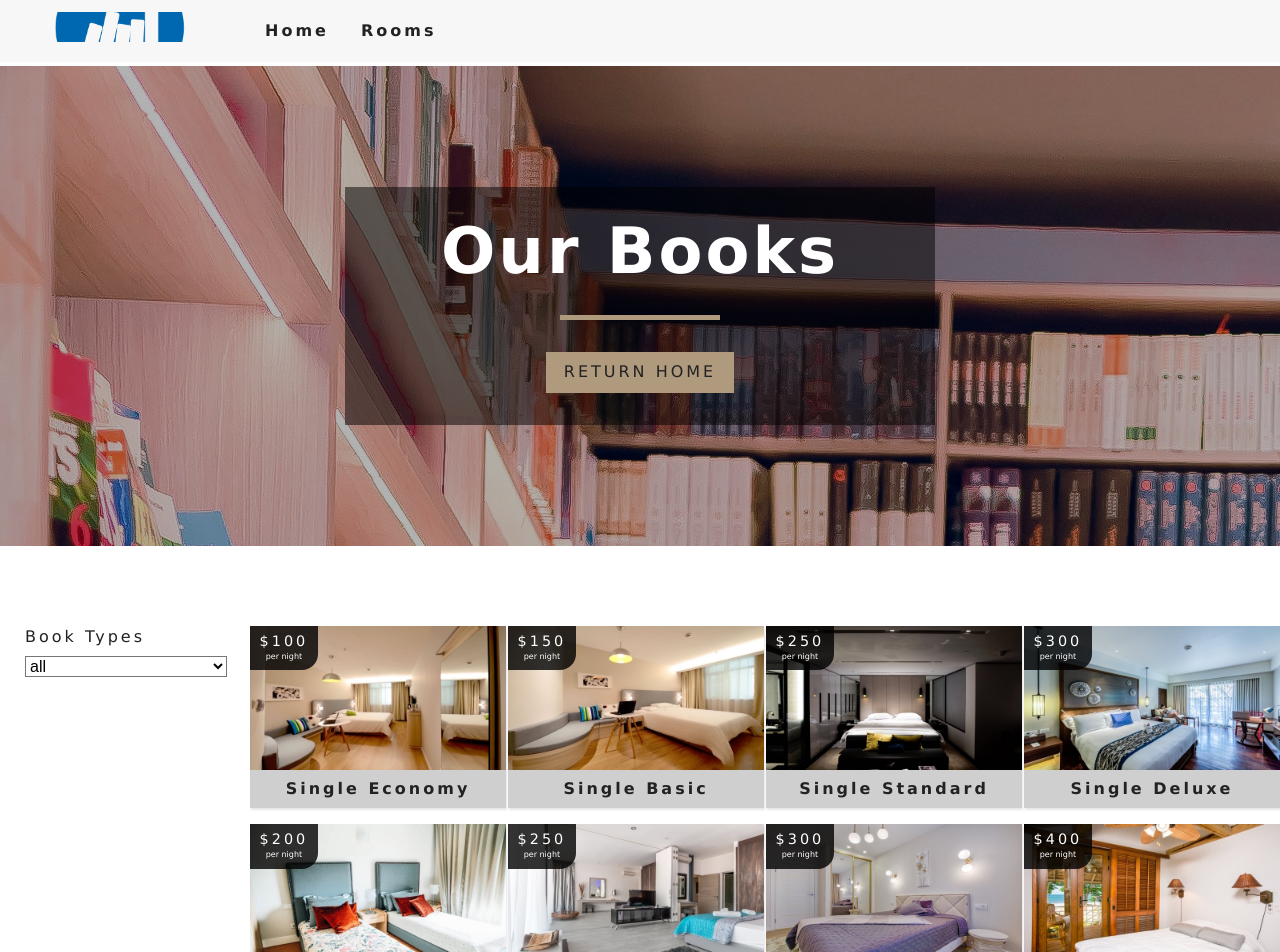
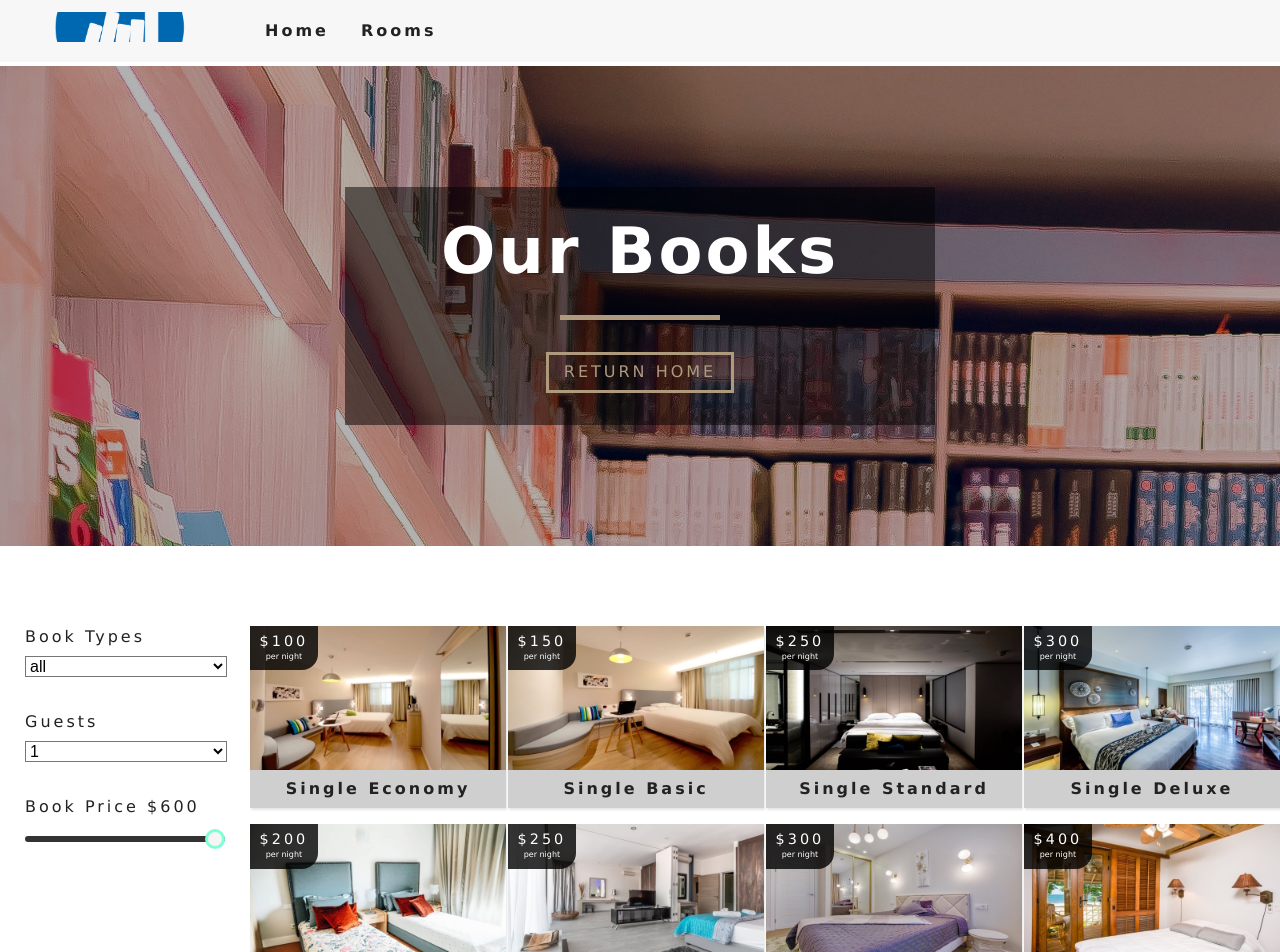
Before and after one commit to tawhidabdullah/sharp-library, a React (Create React App) app in the folder view/: page /rooms in a window 1280 px wide. Shown: the top 952 px of the page. Built offline with nearby package versions, Linux system fonts and the light colour scheme.

Commit message:
reacting..

```diff
--- a/view/src/App.css
+++ b/view/src/App.css
@@ -58,16 +58,18 @@ h6 {
   text-decoration: none;
   letter-spacing: var(--mainSpacing);
   color: var(--mainBlack);
-  background: var(--primaryColor);
+
   padding: 0.4rem 0.9rem;
   border: 3px solid var(--primaryColor);
   transition: var(--mainTransition);
   text-transform: uppercase;
+  background: transparent;
   cursor: pointer;
+  color: var(--primaryColor);
 }
 .btn-primary:hover {
-  background: transparent;
-  color: var(--primaryColor);
+  background: var(--primaryColor);
+  color: #333;
 }
 .loading {
   text-transform: capitalize;
@@ -530,4 +532,31 @@ h6 {
     max-width: 80%;
   }
 }
+
+input[type="range"] {
+  -webkit-appearance: none;
+  width: 200px;
+  height: 6px;
+  background: #333;
+  border-radius: 1px soild #333;
+  background-position: center;
+  background-repeat: no-repeat;
+  border-radius: 0.25rem;
+}
+input[type="range"]:focus{
+  outline: none;
+}
+
+input[type="range"]::-webkit-slider-thumb {
+  -webkit-appearance: none;
+  width: 20px;
+  height: 20px;
+  border-radius: 100%;
+  background: whitesmoke;
+  position: relative;
+  border: 3px solid aquamarine;
+  z-index: 3;
+  cursor: pointer;
+}
+
 /* end of rooms fitler*/
--- a/view/src/components/RoomsFilter.js
+++ b/view/src/components/RoomsFilter.js
@@ -38,6 +38,16 @@ const RoomsFilter = ({ rooms }) => {
       </option>
     );
   });
+
+  let people = getUniqueBookTypes(rooms, "capacity");
+  people = people.map((person, index) => {
+    return (
+      <option value={person} key={index}>
+        {person}
+      </option>
+    );
+  });
+
   return (
     <section className="filter-container">
       <form className="filter-form">
@@ -55,6 +65,35 @@ const RoomsFilter = ({ rooms }) => {
           </select>
         </div>
         {/* End of selectType */}
+        {/* quests */}
+        <div className="form-group">
+          <label htmlFor="capacity">Guests</label>
+          <select
+            className="form-control"
+            name="capacity"
+            id="capacity"
+            value={capacity}
+            onChange={handleChange}
+          >
+            {people}
+          </select>
+        </div>
+        {/* End of quests */}
+        {/* room price */}
+        <div className="form-group">
+          <label htmlFor="price">book price ${price}</label>
+          <input
+            type="range"
+            name="price"
+            min={minPrice}
+            max={maxPrice}
+            id="price"
+            value={price}
+            onChange={handleChange}
+            className="form-control slider"
+          />
+        </div>
+        {/* end of room price */}
       </form>
     </section>
   );
--- a/view/src/context.js
+++ b/view/src/context.js
@@ -73,9 +73,53 @@ class RoomProvider extends Component {
     return room;
   };
 
-  handleChange = e => {};
+  handleChange = e => {
+    const target = e.target;
+    const value = e.type === "checkbox" ? target.checked : target.value;
+    const name = e.target.name;
+
+    this.setState(
+      {
+        [name]: value
+      },
+      this.filterRooms
+    );
+  };
   filterRooms() {
-    console.log("filterrooms");
+    let {
+      rooms,
+      type,
+      capacity,
+      price,
+      minPrice,
+      maxPrice,
+      minSize,
+      maxSize,
+      breakfast,
+      pets
+    } = this.state;
+    // all the rooms
+    let tempRooms = [...rooms];
+    // transform values
+    capacity = parseInt(capacity);
+    price = parseInt(price);
+
+    // filter by type
+    if (type !== "all") {
+      tempRooms = tempRooms.filter(room => room.type === type);
+    }
+
+    // filter by capacity
+    if (capacity !== 1) {
+      tempRooms = tempRooms.filter(room => room.capacity >= capacity);
+    }
+
+    // filter by price
+    tempRooms = tempRooms.filter(room => room.price <= price);
+
+    this.setState({
+      sortedRooms: tempRooms
+    });
   }
   render() {
     return (
```
